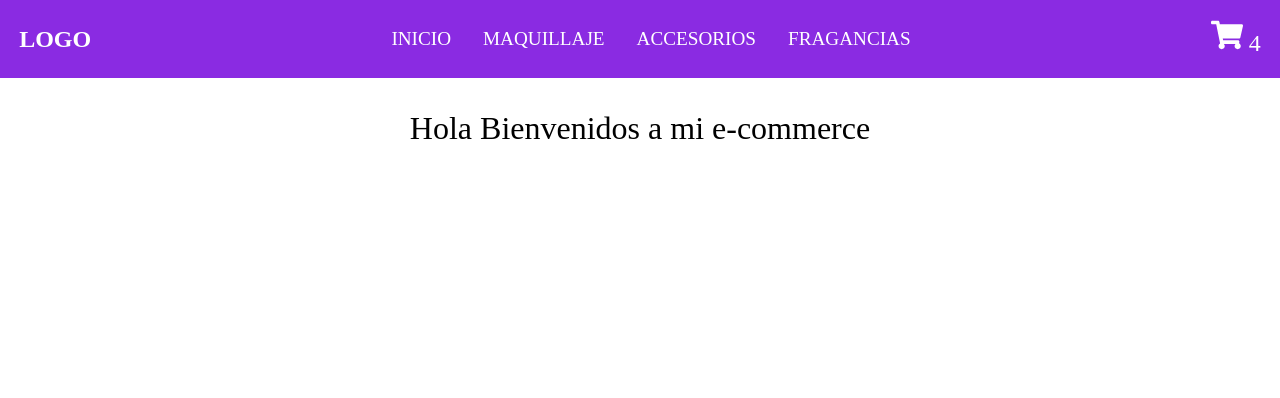
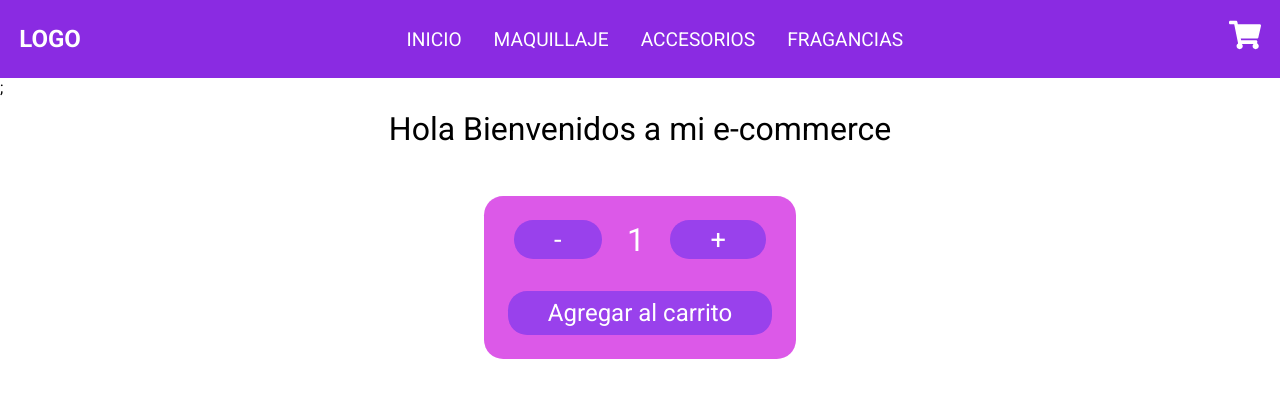
Before and after one commit to Codertrad/Proyecto-ecommerce, a React (Create React App) app: page / in a window 1280 px wide. Shown: the top 398 px of the page. Built offline with nearby package versions, Linux system fonts and the light colour scheme.

Commit message:
Creacion de contador y modificacion navBar

```diff
--- a/src/App.css
+++ b/src/App.css
@@ -1,7 +1,10 @@
+@import url('https://fonts.googleapis.com/css2?family=Roboto:wght@100;400;700&display=swap');
+
 *{
    margin: 0;
    padding: 0;
    box-sizing: border-box;
    text-decoration: none;
    list-style: none;
+   font-family: 'Roboto', sans-serif;
 }
--- a/src/App.js
+++ b/src/App.js
@@ -1,11 +1,9 @@
 import "./App.css";
-import NavBar from "./components/navBar/NavBar";
 import ItemListContainer from "./components/containers/ItemListContainer"
 
 function App() {
   return (
     <>
-      <NavBar />
       <ItemListContainer greeting = "Hola Bienvenidos a mi e-commerce"/>
     </>
   );
--- a/src/components/containers/ItemListContainer.jsx
+++ b/src/components/containers/ItemListContainer.jsx
@@ -1,17 +1,37 @@
-import styled from "styled-components"
+//COMPONENTS
+import ItemCount from "../itemCount/ItemCount";
+//HOOKS
+import { useState } from "react";
+//STYLES
+import styled from "styled-components";
+import NavBar from "../navBar/NavBar";
 
-const ItemListContainer = ({greeting}) => {
+const ItemListContainer = ({ greeting }) => {
+  const [cartStateCount, setCartState] = useState();
+
+  const onAdd = (counter) => {
+    setCartState(counter);
+  };
+
   return (
-    <Container>{greeting}</Container>
-  )
-}
+    <>
+      <NavBar counter={cartStateCount}/>
+      <Container>
+        {greeting}
+        <ItemCount stock={10} initial={1} onAdd={onAdd} />
+      </Container>
+      ;
+    </>
+  );
+};
 
-export default ItemListContainer
+export default ItemListContainer;
 
 const Container = styled.div`
-position: relative;
-text-align: center;
-font-size: 2rem;
-margin-top: 2rem;
-z-index: -1000;
-`
+  width: 100%;
+  position: absolute;
+  text-align: center;
+  font-size: 2rem;
+  margin-top: 2rem;
+  z-index: -1000;
+`;
--- /dev/null
+++ b/src/components/itemCount/ItemCount.jsx
@@ -0,0 +1,74 @@
+//HOOKS
+import { useState } from "react";
+//STYLES
+import styled from "styled-components";
+
+const ItemCount = ({ initial, stock, onAdd }) => {
+  const [counter, setCounter] = useState(initial);
+
+  const increment = () => {
+    if (counter < stock) {
+      setCounter(counter + 1);
+    }
+  };
+
+  const decrement = () => {
+    if (counter > initial) {
+      setCounter(counter - 1);
+    }
+  };
+  return (
+    <>
+      <Card>
+        <div className="containerCard">
+          <button onClick={decrement}>-</button>
+          <span>{counter}</span>
+          <button onClick={increment}>+</button>
+        </div>
+        <div className="addCart">
+          <button onClick={() => onAdd(counter)}>Agregar al carrito</button>
+        </div>
+      </Card>
+    </>
+  );
+};
+
+export default ItemCount;
+
+const Card = styled.div`
+  background-color: #d32be2c7;
+  margin: 3rem auto;
+  padding: 1.5rem;
+  border-radius: 1.2rem;
+  max-width: fit-content;
+  .containerCard {
+    display: flex;
+    justify-content: space-evenly;
+    align-items: center;
+    button {
+      padding: 0.2rem 2.5rem;
+      font-size: 1.7rem;
+      background-color: #9941ec;
+      border: none;
+      border-radius: 1.2rem;
+      color: #ffff;
+    }
+    span {
+      margin: 0 1.2rem;
+      color: #ffff;
+    }
+  }
+  .addCart {
+    display: flex;
+    justify-content: center;
+    margin-top: 2rem;
+    button {
+      border: none;
+      padding: 0.5rem 2.5rem;
+      background-color: #9941ec;
+      font-size: 1.5rem;
+      border-radius: 1.2rem;
+      color: #ffff;
+    }
+  }
+`;
--- a/src/components/navBar/BurguerButton.jsx
+++ b/src/components/navBar/BurguerButton.jsx
@@ -1,3 +1,4 @@
+//STYLES
 import styled from "styled-components";
 
 const BurguerButton = ({ handleClick, clicked }) => {
--- a/src/components/navBar/CartWidget.jsx
+++ b/src/components/navBar/CartWidget.jsx
@@ -1,3 +1,4 @@
+//STYLES
 import { FaShoppingCart } from "react-icons/fa";
 import styled from "styled-components";
 
--- a/src/components/navBar/NavBar.jsx
+++ b/src/components/navBar/NavBar.jsx
@@ -1,9 +1,12 @@
-import styled from "styled-components";
+//COMPONENTS
 import BurguerButton from "./BurguerButton";
 import CartWidget from "./CartWidget";
+//HOOKS
 import { useState } from "react";
+//STYLES
+import styled from "styled-components";
 
-const NavBar = () => {
+const NavBar = ({ counter }) => {
   const [clicked, setClicked] = useState(false);
   const handleClick = () => {
     setClicked(!clicked);
@@ -27,7 +30,7 @@ const NavBar = () => {
             <a href="/">FRAGANCIAS</a>
           </li>
         </ul>
-        <CartWidget counter={4}/>
+        <CartWidget counter={counter} />
         <div className="burguer">
           <BurguerButton clicked={clicked} handleClick={handleClick} />
         </div>
@@ -52,6 +55,8 @@ const NavContainer = styled.nav`
     top: -700px;
     left: -3000px;
     text-align: center;
+    transition: all 0.6s ease;
+
     .link {
       margin-top: 1rem;
       padding: 0;
```
